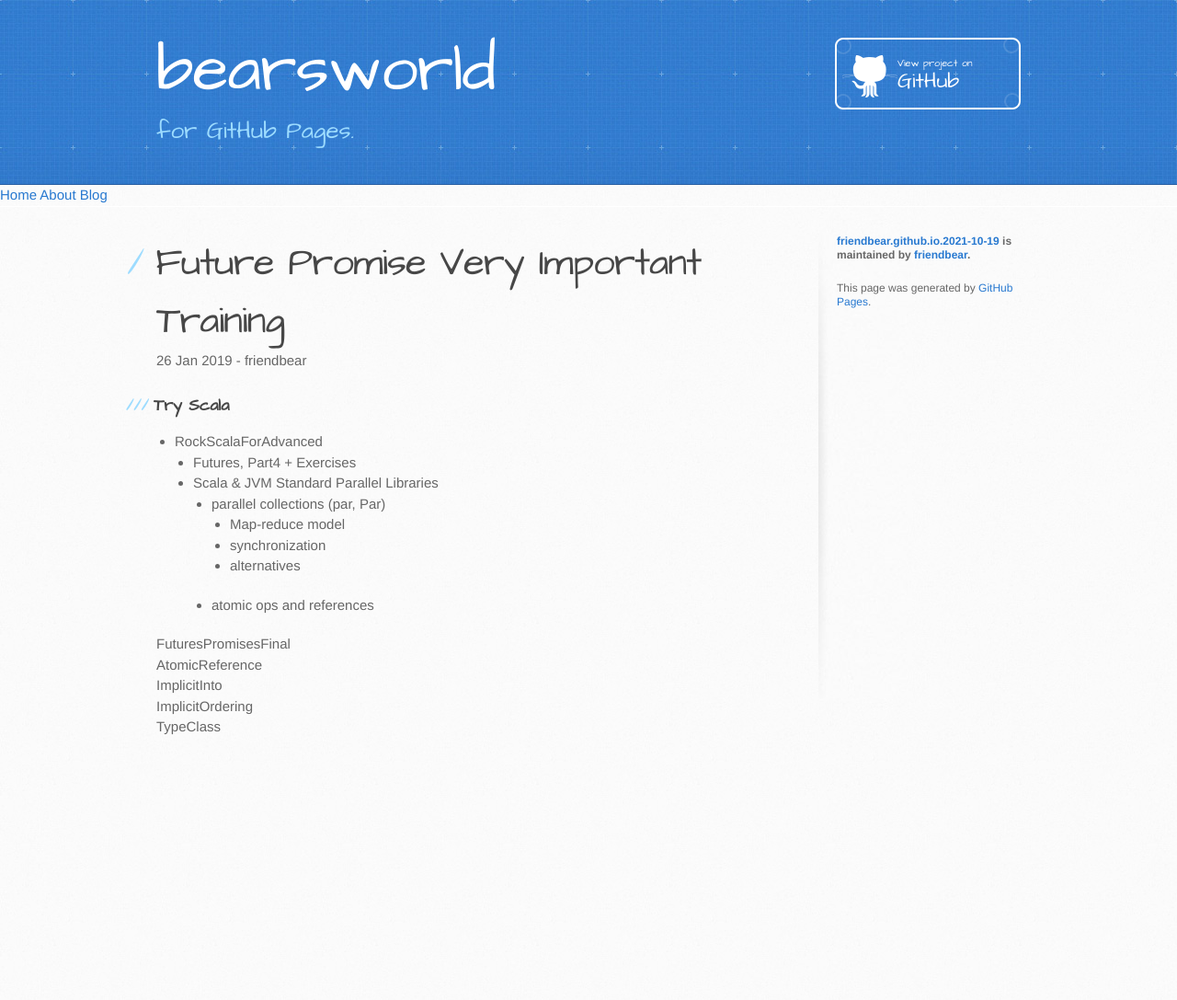
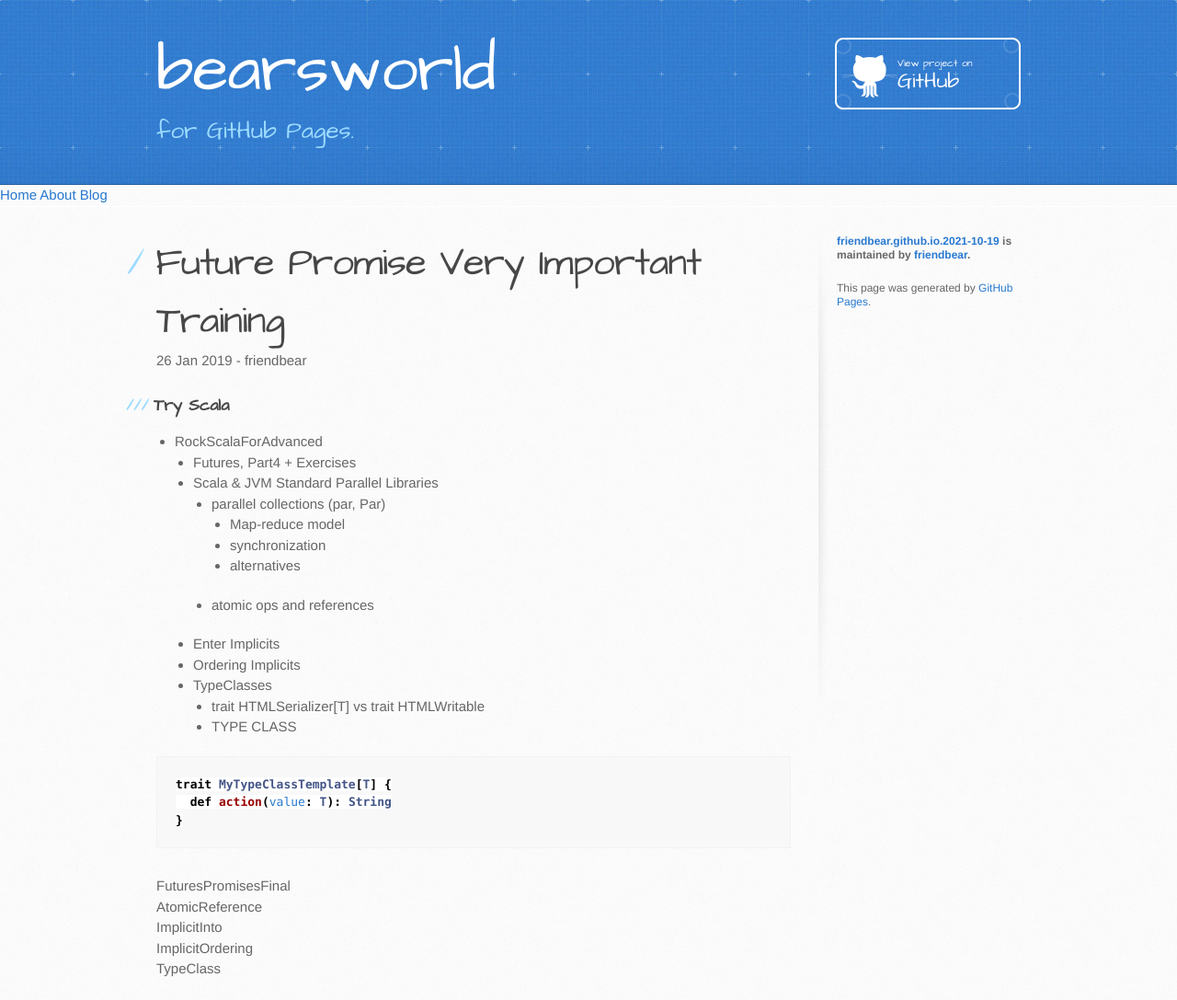
Before and after one commit to friendbear/friendbear.github.io.2021-10-19, a Jekyll site: the page built from _posts/2019-01-26-friendbear.md, in a window 1280 px wide. Shown: the whole page at 92% size. Built offline with Jekyll 4.4.1, drawn with Linux system fonts in a browser that asks for light colours; comment, search, counter and statistics services are not loaded; before the commit the page ends 900 px from its top, so only the background shows below that.

Commit message:
Scala menu

````diff
--- a/_posts/2019-01-26-friendbear.md
+++ b/_posts/2019-01-26-friendbear.md
@@ -14,6 +14,17 @@ title: Future Promise Very Important Training
       - synchronization
       - alternatives
     - atomic ops and references
+  - Enter Implicits
+  - Ordering Implicits
+  - TypeClasses
+    - trait HTMLSerializer[T] vs trait HTMLWritable
+    - TYPE CLASS
+
+```scala
+trait MyTypeClassTemplate[T] {
+  def action(value: T): String
+}
+```
 
 <details>
 <summary>FuturesPromisesFinal</summary>
````
